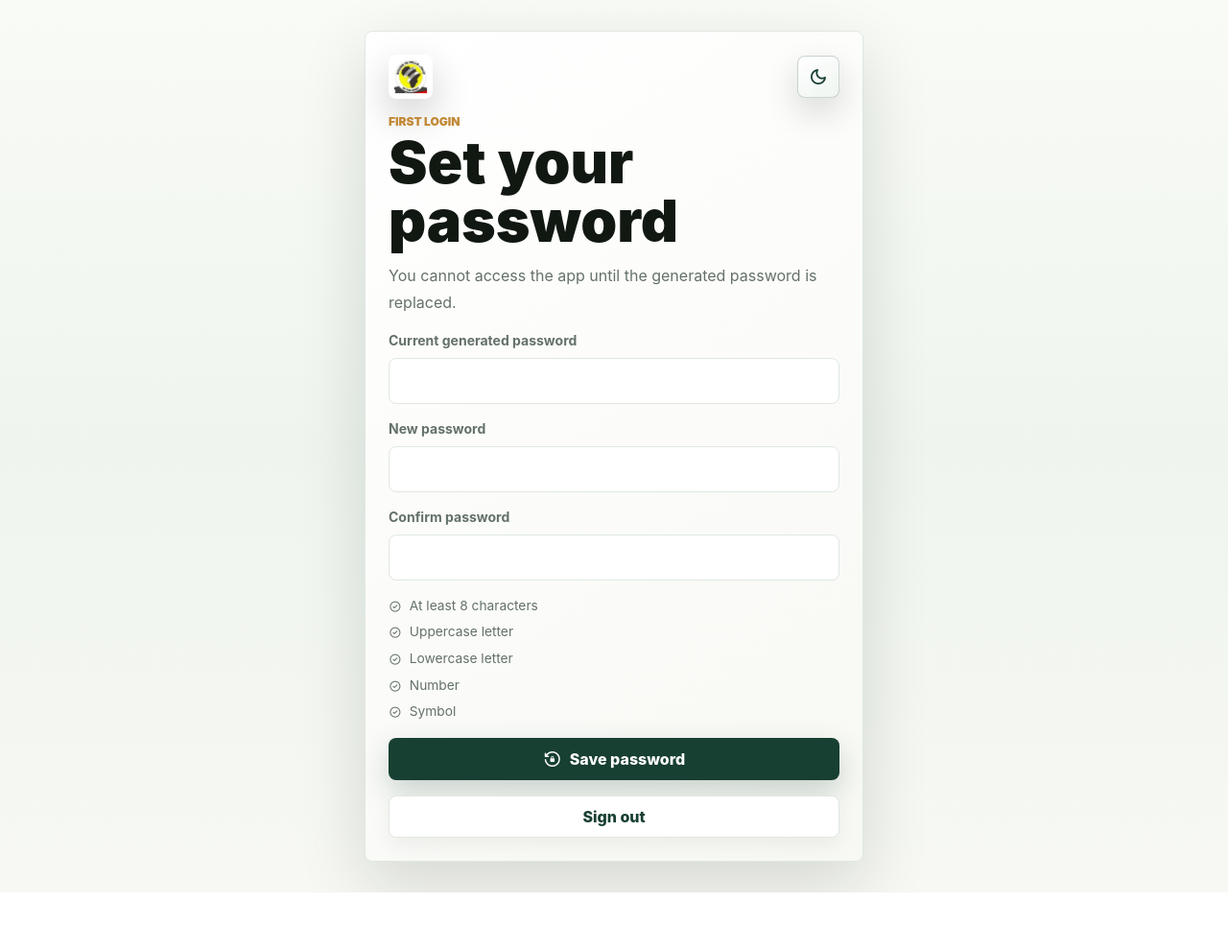
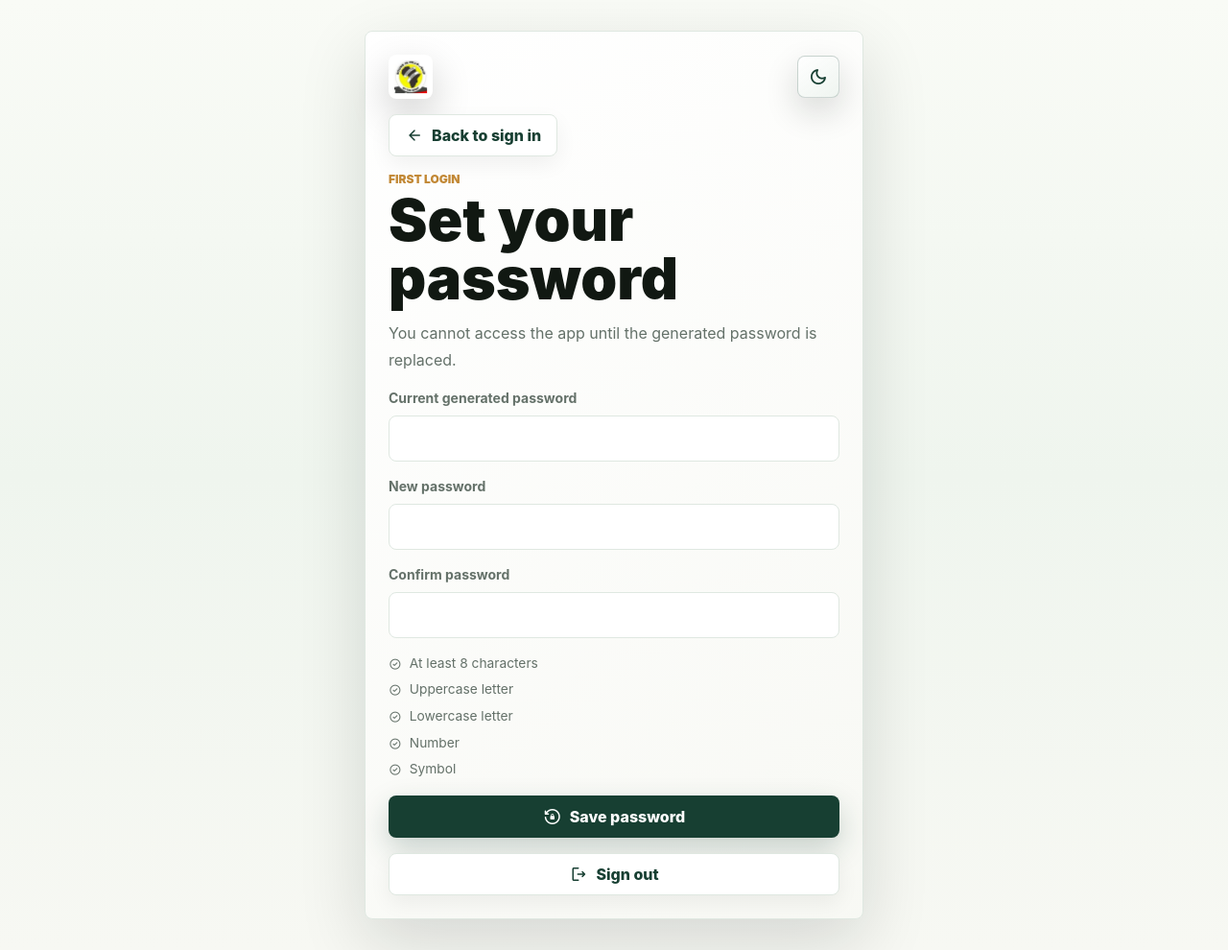
Before and after one commit to MrThungo/TestProdApp, a Flask app: page /change-password in a window 1280 px wide. Shown: the whole page at 96% size. Before the commit the page ends 930 px from the top, so only its background shows below. Run offline with Flask 3, Linux system fonts and the light colour scheme; the visitor is signed in with stand-in values (Sample User, id 1); data comes from the database, SQL or seed files in the repository; data that the repository does not hold is empty; some libraries are stand-ins or nearby versions.

Commit message:
added back butrton to auth pages

```diff
--- a/back_to_god/templates/auth/change_password.html
+++ b/back_to_god/templates/auth/change_password.html
@@ -12,6 +12,13 @@
         {% include "partials/theme_toggle.html" %}
       </div>
       {% include "partials/flash.html" %}
+      <form method="post" action="{{ url_for('auth.logout') }}">
+        <input type="hidden" name="_csrf_token" value="{{ csrf_token() }}" />
+        <button class="material-button material-button-tonal w-fit" type="submit">
+          <span class="material-symbols-rounded text-[20px]">arrow_back</span>
+          <span>Back to sign in</span>
+        </button>
+      </form>
       <div>
         <p class="text-xs font-black uppercase text-btg-gold">First login</p>
         <h1 class="mt-1 text-[clamp(2rem,11vw,3.8rem)] font-black leading-none">Set your password</h1>
@@ -45,7 +52,10 @@
       </form>
       <form method="post" action="{{ url_for('auth.logout') }}">
         <input type="hidden" name="_csrf_token" value="{{ csrf_token() }}" />
-        <button class="material-button material-button-tonal w-full" type="submit">Sign out</button>
+        <button class="material-button material-button-tonal w-full" type="submit">
+          <span class="material-symbols-rounded text-[20px]">logout</span>
+          <span>Sign out</span>
+        </button>
       </form>
     </section>
   </main>
--- a/back_to_god/templates/auth/login.html
+++ b/back_to_god/templates/auth/login.html
@@ -27,6 +27,10 @@
 
     <section class="auth-form-panel">
       {% include "partials/flash.html" %}
+      <a class="material-button material-button-tonal w-fit" href="{{ url_for('public.landing') }}">
+        <span class="material-symbols-rounded text-[20px]">arrow_back</span>
+        <span>Back</span>
+      </a>
       <form class="auth-card" method="post" action="{{ url_for('auth.login') }}">
         <input type="hidden" name="_csrf_token" value="{{ csrf_token() }}" />
         <div>
--- a/back_to_god/templates/auth/reset_password.html
+++ b/back_to_god/templates/auth/reset_password.html
@@ -12,6 +12,10 @@
         {% include "partials/theme_toggle.html" %}
       </div>
       {% include "partials/flash.html" %}
+      <a class="material-button material-button-tonal w-fit" href="{{ url_for('auth.login') }}">
+        <span class="material-symbols-rounded text-[20px]">arrow_back</span>
+        <span>Back to sign in</span>
+      </a>
       <div>
         <p class="text-xs font-black uppercase text-btg-gold">5 minute link</p>
         <h1 class="mt-1 text-[clamp(2rem,11vw,3.8rem)] font-black leading-none">Choose new password</h1>
```
Also changed, not shown: back_to_god/templates/auth/forgot_password.html (+8 -1 lines), back_to_god/templates/auth/signup.html (+8 -1 lines).
